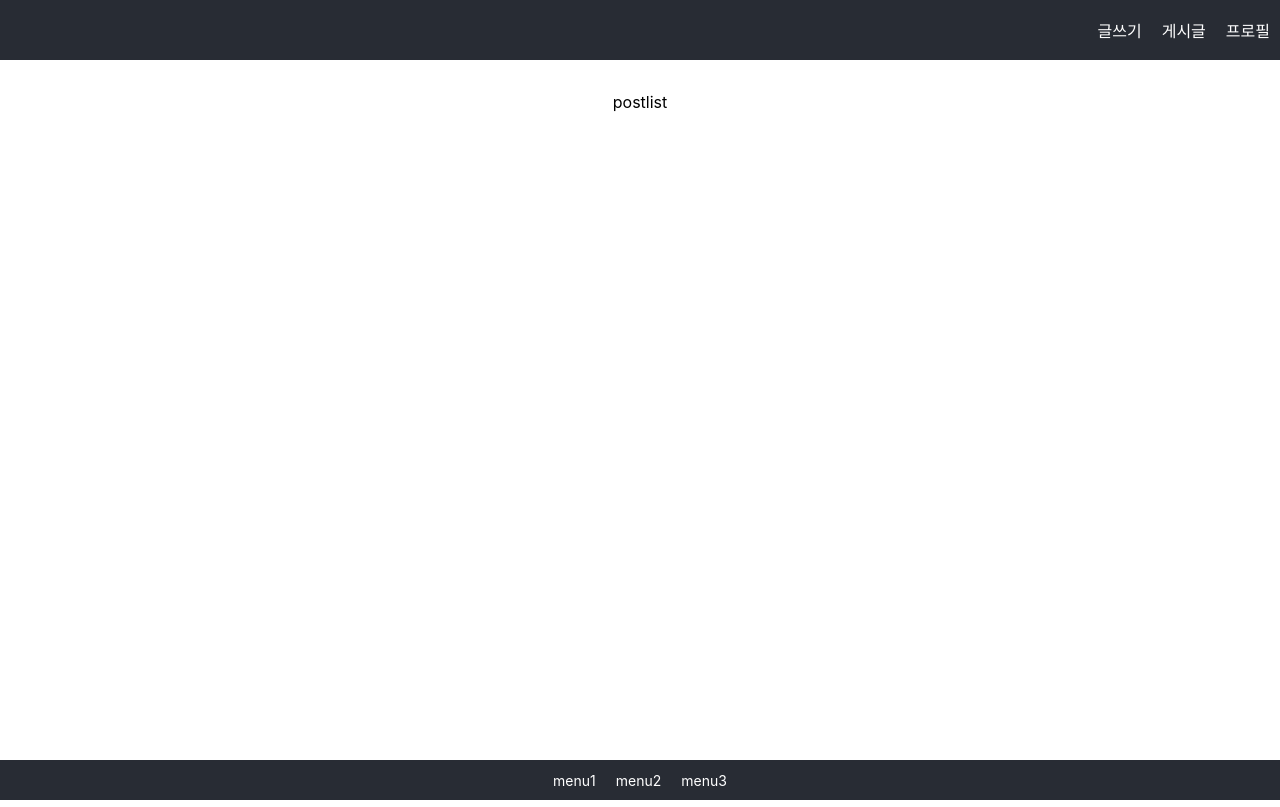
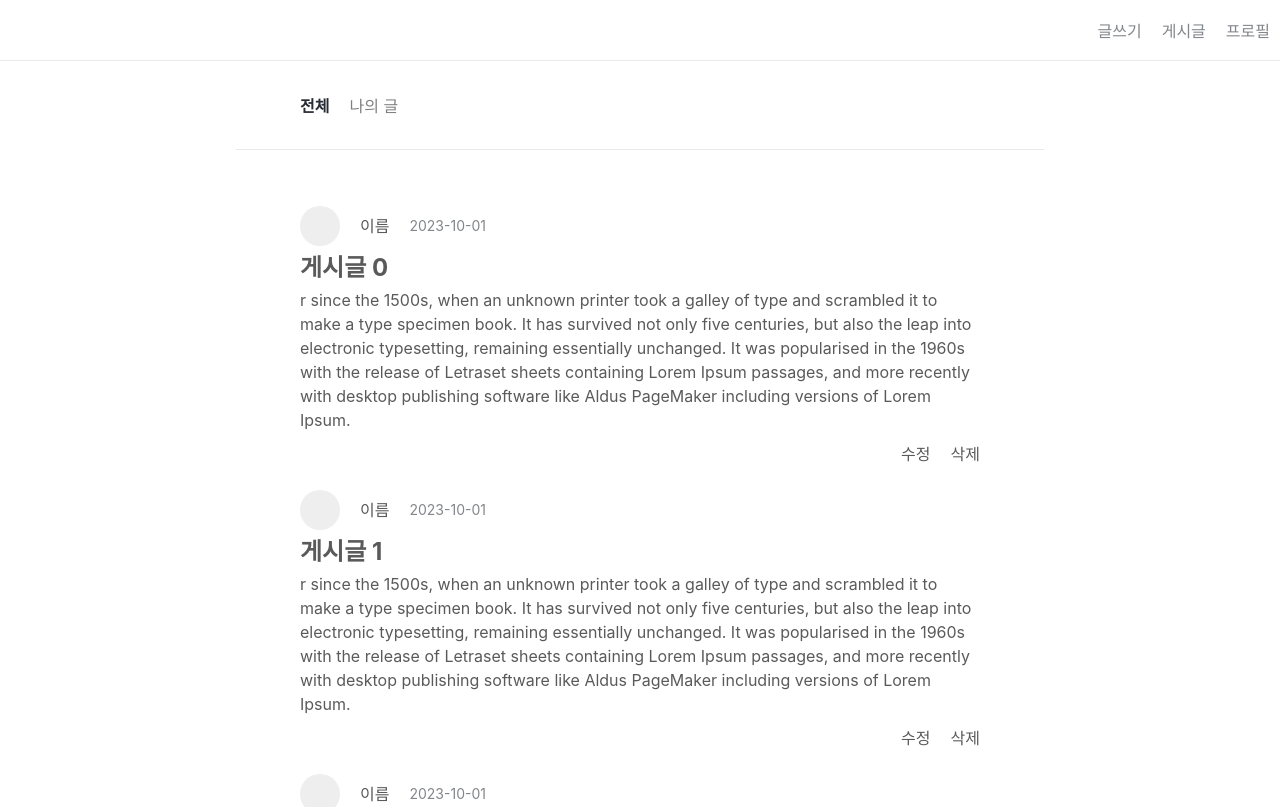
Before and after one commit to seldy21/react-blog, a React (Create React App) app: page / in a window 1280 px wide. Shown: the top 807 px of the page. Built offline with nearby package versions, Linux system fonts and the light colour scheme.

Commit message:
home css 작업

```diff
--- a/src/index.css
+++ b/src/index.css
@@ -18,18 +18,18 @@ header {
   justify-content: space-between;
   flex-direction: row-reverse;
   align-items: center;
-  background-color: #282c34;
+  border-bottom:1px solid #eaeaea;
   color: white;
   min-height: 60px;
 }
 
-header a {
-  color: white;
+header a, footer a {
+  color: #83868a;
   text-decoration: none;
   margin: 0 10px;
 }
 
-header a:hover {
+header a:hover, footer a:hover {
   text-decoration: underline;
 }
 
@@ -45,12 +45,75 @@ footer {
   min-height: 40px;
 }
 
+
+/* post navigation */
+.post__navigation {
+  display: flex;
+  gap: 20px;
+  align-items: center;
+  width: 100%;
+  padding: 2rem 4rem;
+  margin: 0 auto;
+  color: gray;
+  max-width: 680px;
+  border-bottom: 1px solid #eaeaea;
+}
+
+.post__navigation-active {
+  color:#282c34;
+  font-weight: bolder;
+}
+
 /*post list*/
-.post-list {
+.post__list {
   display: flex;
   flex-direction: column;
   align-items: center;
+  margin: 0 auto;
   padding: 2rem;
   min-height: calc(100vh - 164px);
-  text-align: center;
+  text-align: left;
+  line-height: 24px;
+  max-width: 680px;
 }
+
+.post__box {
+  padding-top: 24px;
+}
+
+.post__list a {
+  color: #5a5a5a;
+  text-decoration: none;
+  transition: color 0.15s ease, transform 0.15s ease;
+}
+
+.post__profile-box {
+  display: flex;
+  align-items: center;
+  gap: 20px;
+  margin-bottom: 10px;
+}
+.post__profile{
+  width: 40px;
+  height: 40px;
+  border-radius: 50%;
+  background-color: #eeeeee;
+}
+
+.post__date {
+  color: #83868a;
+  font-size: 14px;
+}
+
+.post__title {
+  font-size: 24px;
+  font-weight: bold;
+  margin-bottom: 8px;
+}
+
+.post__utils-box{
+  display: flex;
+  gap: 20px;
+  margin-top: 10px;
+  flex-direction: row-reverse;
+}
--- a/src/pages/home/index.tsx
+++ b/src/pages/home/index.tsx
@@ -10,11 +10,35 @@ export default function Home() {
           <Link to="/profile">프로필</Link>
         </div>
       </header>
-      <div className="post-list">postlist</div>
+      <div className="post__navigation">
+        <div className="post__navigation-active">전체</div>
+        <div>나의 글</div>
+      </div>
+      <div className="post__list">
+        {[...Array(10)].map((_, index) => (
+          <div key={`post_${index}`} className="post__box">
+            <Link to={`/posts/${index}`}>
+              <div className="post__profile-box">
+                <div className="post__profile"></div>
+                <div className="post__authour-name">이름</div>
+                <div className="post__date">2023-10-01</div>
+              </div>
+              <div className="post__title">게시글 {index}</div>
+              <div className="post__text">
+              r since the 1500s, when an unknown printer took a galley of type and scrambled it to make a type specimen book. It has survived not only five centuries, but also the leap into electronic typesetting, remaining essentially unchanged. It was popularised in the 1960s with the release of Letraset sheets containing Lorem Ipsum passages, and more recently with desktop publishing software like Aldus PageMaker including versions of Lorem Ipsum.
+              </div>
+              <div className="post__utils-box">
+                <div className="post__delete">삭제</div>
+                <div className="post__edit">수정</div>
+              </div>
+            </Link>
+          </div>
+        ))}
+      </div>
       <footer>
-        <div>menu1</div>
-        <div>menu2</div>
-        <div>menu3</div>
+        <Link to="">menu1</Link>
+        <Link to="">menu2</Link>
+        <Link to="">menu3</Link>
       </footer>
     </div>
   );
```
